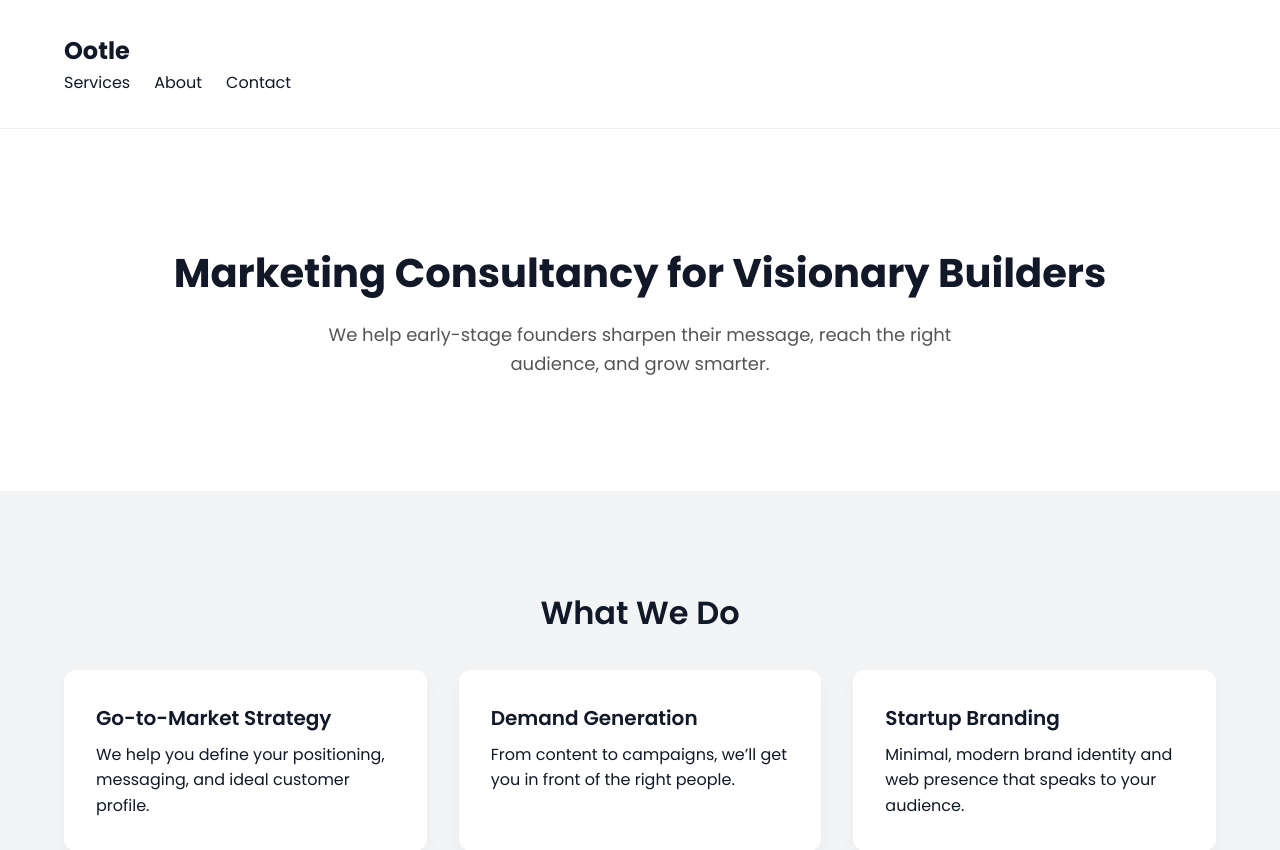
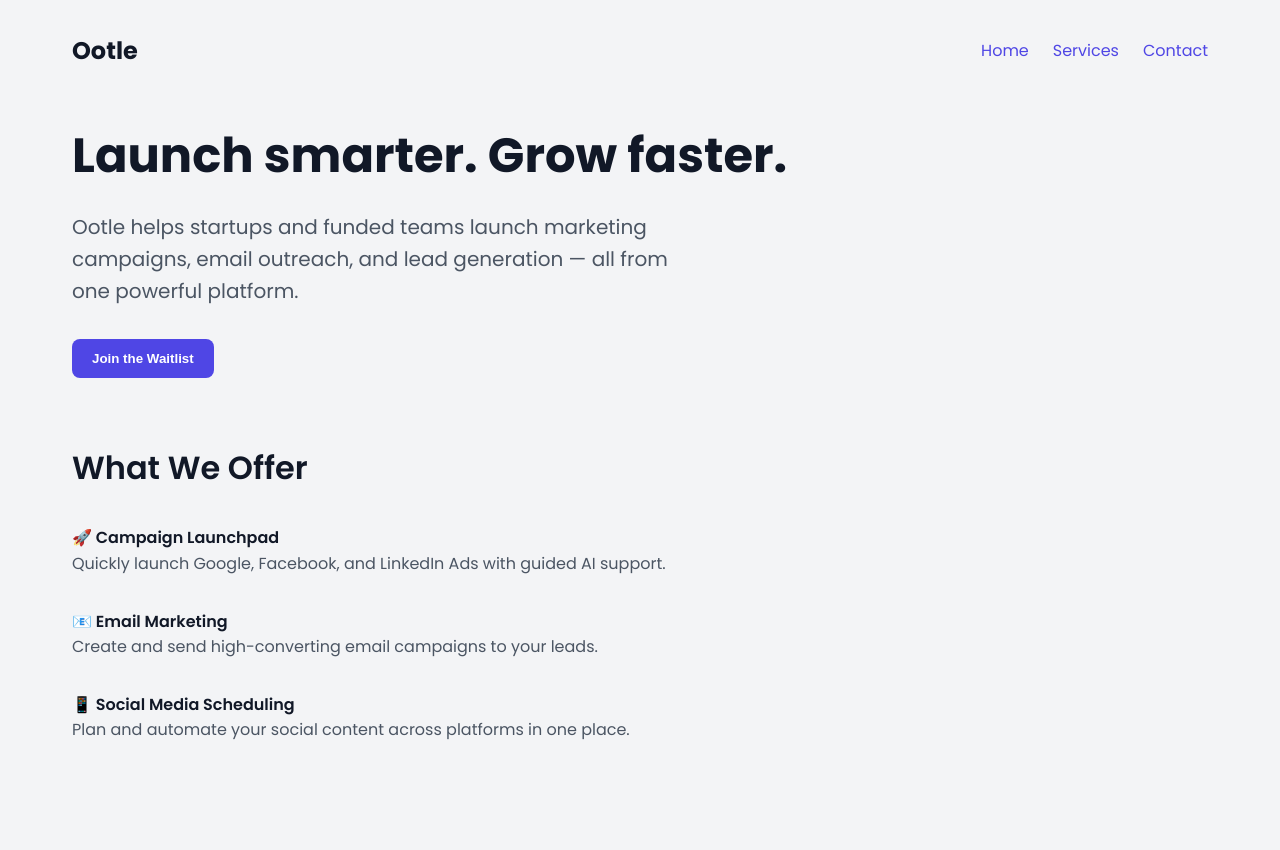
Before and after one commit to john-ooltle/ootle-site, a Next.js app: page / in a window 1280 px wide. Shown: the top 850 px of the page. After the commit the page ends 800 px from the top, so only its background shows below. Built offline with nearby package versions, Linux system fonts and the light colour scheme.

Commit message:
Update page.js

```diff
--- a/src/app/page.js
+++ b/src/app/page.js
@@ -1,116 +1,45 @@
-// src/app/page.js
-
 export default function Home() {
   return (
-    <main>
-      <header style={styles.header}>
-        <div style={styles.container}>
-          <h1 style={styles.logo}>Ootle</h1>
-          <nav style={styles.nav}>
-            <a href="#services" style={styles.navLink}>Services</a>
-            <a href="#about" style={styles.navLink}>About</a>
-            <a href="#contact" style={styles.navLink}>Contact</a>
-          </nav>
+    <main style={{ padding: '2rem', maxWidth: '1200px', margin: '0 auto' }}>
+      {/* Navigation */}
+      <nav style={{ display: 'flex', justifyContent: 'space-between', alignItems: 'center', marginBottom: '3rem' }}>
+        <h1 style={{ fontSize: '1.5rem', fontWeight: '700' }}>Ootle</h1>
+        <div style={{ display: 'flex', gap: '1.5rem' }}>
+          <a href="#">Home</a>
+          <a href="#">Services</a>
+          <a href="#">Contact</a>
         </div>
-      </header>
+      </nav>
 
-      <section style={styles.hero}>
-        <div style={styles.container}>
-          <h2 style={styles.headline}>Marketing Consultancy for Visionary Builders</h2>
-          <p style={styles.subtext}>We help early-stage founders sharpen their message, reach the right audience, and grow smarter.</p>
-        </div>
+      {/* Hero Section */}
+      <section style={{ marginBottom: '4rem' }}>
+        <h2 style={{ fontSize: '3rem', fontWeight: '700', marginBottom: '1rem' }}>
+          Launch smarter. Grow faster.
+        </h2>
+        <p style={{ fontSize: '1.25rem', color: '#4B5563', maxWidth: '600px', marginBottom: '2rem' }}>
+          Ootle helps startups and funded teams launch marketing campaigns, email outreach, and lead generation — all from one powerful platform.
+        </p>
+        <button>Join the Waitlist</button>
       </section>
 
-      <section id="services" style={styles.services}>
-        <div style={styles.container}>
-          <h3 style={styles.sectionTitle}>What We Do</h3>
-          <div style={styles.cards}>
-            <div style={styles.card}>
-              <h4 style={styles.cardTitle}>Go-to-Market Strategy</h4>
-              <p>We help you define your positioning, messaging, and ideal customer profile.</p>
-            </div>
-            <div style={styles.card}>
-              <h4 style={styles.cardTitle}>Demand Generation</h4>
-              <p>From content to campaigns, we’ll get you in front of the right people.</p>
-            </div>
-            <div style={styles.card}>
-              <h4 style={styles.cardTitle}>Startup Branding</h4>
-              <p>Minimal, modern brand identity and web presence that speaks to your audience.</p>
-            </div>
+      {/* Services Teaser */}
+      <section>
+        <h3 style={{ fontSize: '2rem', fontWeight: '600', marginBottom: '2rem' }}>What We Offer</h3>
+        <div style={{ display: 'flex', flexDirection: 'column', gap: '2rem' }}>
+          <div>
+            <h4 style={{ fontWeight: '600' }}>🚀 Campaign Launchpad</h4>
+            <p style={{ color: '#4B5563' }}>Quickly launch Google, Facebook, and LinkedIn Ads with guided AI support.</p>
+          </div>
+          <div>
+            <h4 style={{ fontWeight: '600' }}>📧 Email Marketing</h4>
+            <p style={{ color: '#4B5563' }}>Create and send high-converting email campaigns to your leads.</p>
+          </div>
+          <div>
+            <h4 style={{ fontWeight: '600' }}>📱 Social Media Scheduling</h4>
+            <p style={{ color: '#4B5563' }}>Plan and automate your social content across platforms in one place.</p>
           </div>
         </div>
       </section>
     </main>
   )
 }
-
-const styles = {
-  container: {
-    width: '90%',
-    maxWidth: '1200px',
-    margin: '0 auto',
-    padding: '2rem 0'
-  },
-  header: {
-    background: 'white',
-    borderBottom: '1px solid #eee',
-  },
-  logo: {
-    fontSize: '1.5rem',
-    fontWeight: 700,
-    color: 'var(--color-text)'
-  },
-  nav: {
-    display: 'flex',
-    gap: '1.5rem',
-    alignItems: 'center',
-  },
-  navLink: {
-    textDecoration: 'none',
-    color: 'var(--color-text)',
-    fontWeight: 500,
-  },
-  hero: {
-    padding: '5rem 0',
-    textAlign: 'center',
-    background: '#ffffff'
-  },
-  headline: {
-    fontSize: '2.5rem',
-    fontWeight: 700,
-    marginBottom: '1rem'
-  },
-  subtext: {
-    fontSize: '1.125rem',
-    color: '#555',
-    maxWidth: '700px',
-    margin: '0 auto'
-  },
-  services: {
-    background: 'var(--color-bg)',
-    padding: '4rem 0'
-  },
-  sectionTitle: {
-    textAlign: 'center',
-    fontSize: '2rem',
-    fontWeight: 600,
-    marginBottom: '2rem'
-  },
-  cards: {
-    display: 'grid',
-    gridTemplateColumns: 'repeat(auto-fit, minmax(280px, 1fr))',
-    gap: '2rem',
-  },
-  card: {
-    background: '#fff',
-    padding: '2rem',
-    borderRadius: '12px',
-    boxShadow: '0 8px 20px rgba(0, 0, 0, 0.04)',
-    transition: 'transform 0.3s',
-  },
-  cardTitle: {
-    fontSize: '1.25rem',
-    fontWeight: 600,
-    marginBottom: '0.5rem'
-  }
-};
```
